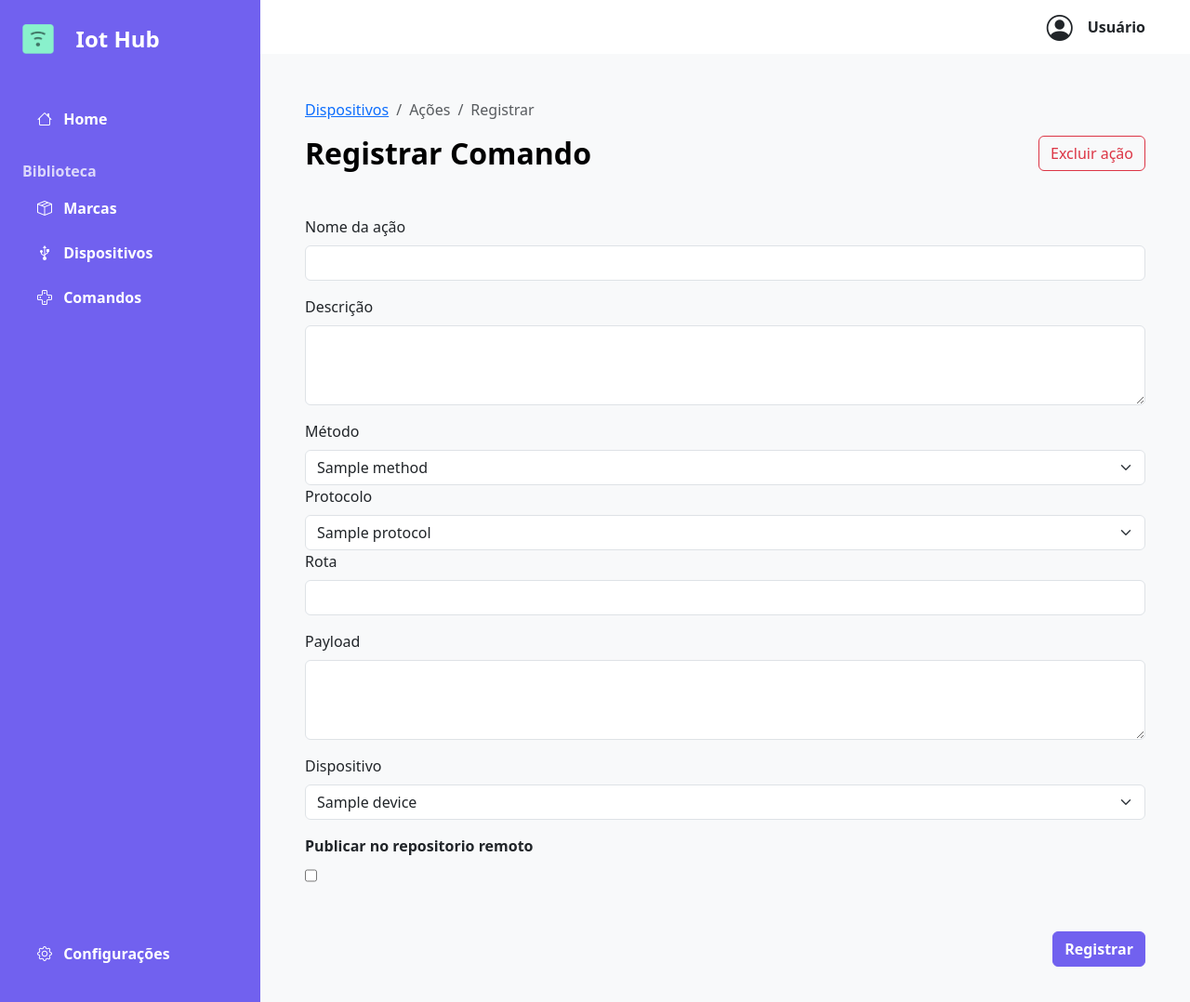
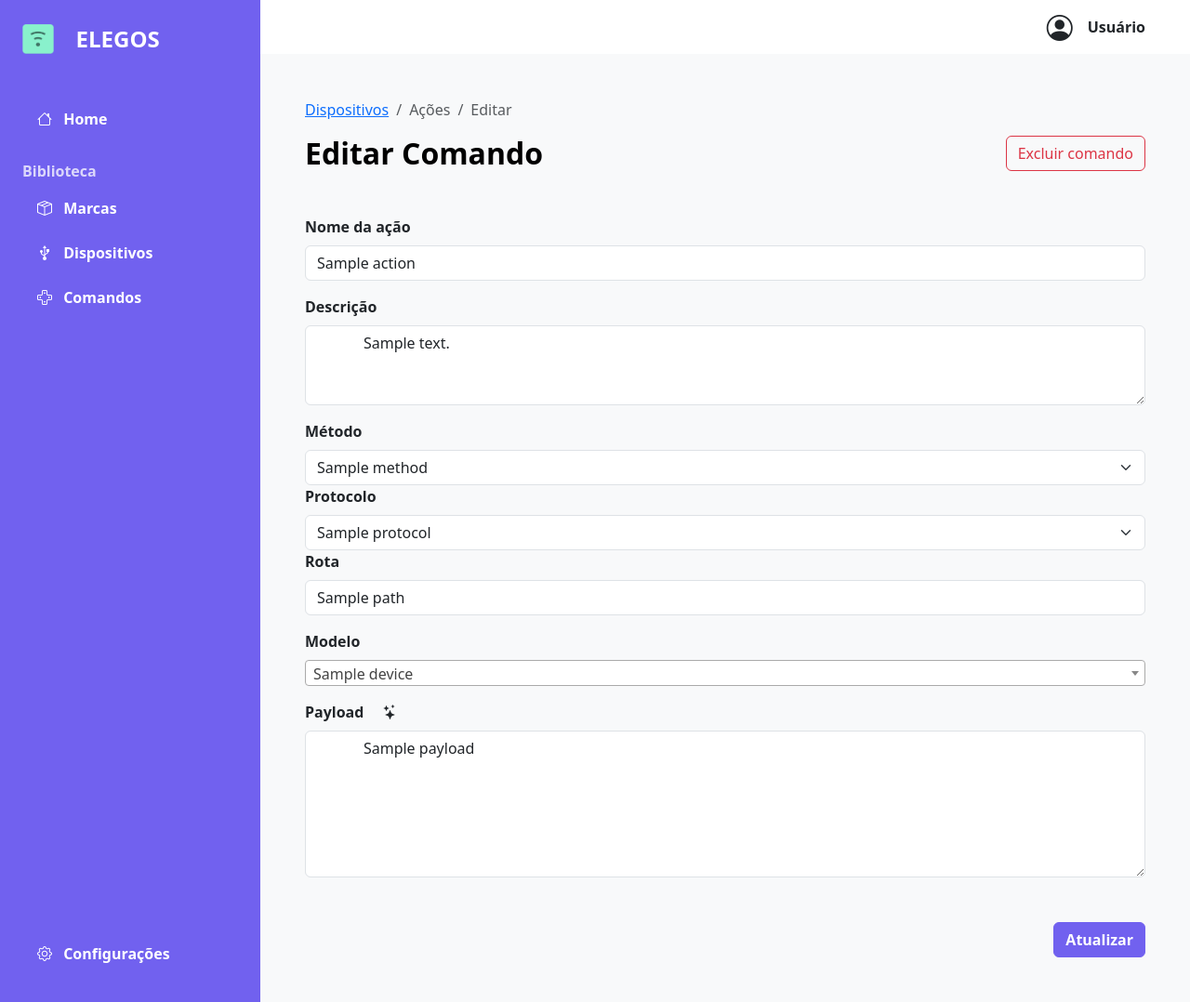
Before and after one commit to PcObserver/TCC-RaspClient, a Flask app: template templates/action/show.html in a window 1280 px wide. Shown: the whole page at 93% size. Run offline with Flask 3, Linux system fonts and the light colour scheme; the template is opened without the code that fills it: most values are stand-ins (such as "Sample title", 1, 10 or a date in 2020); some libraries are stand-ins or nearby versions.

Commit message:
fix update

```diff
--- a/models/action.py
+++ b/models/action.py
@@ -33,3 +33,4 @@ class Action(db.Model):
     connection_protocol = db.Column(db.Enum(ConnectionProtocol), default=ConnectionProtocol.HTTP)
     created_at = db.Column(db.TIMESTAMP, server_default=func.now())
     updated_at = db.Column(db.TIMESTAMP, server_default=func.now(), onupdate=func.now())
+    device = db.relationship("Device", backref="actions")
--- a/models/device.py
+++ b/models/device.py
@@ -13,6 +13,7 @@ class Device(db.Model):
     description = db.Column(db.String(100), nullable=False)
     created_at = db.Column(db.TIMESTAMP, server_default=func.now())
     updated_at = db.Column(db.TIMESTAMP, server_default=func.now(), onupdate=func.now())
+    brand = db.relationship("Brand", backref="devices")
 
     def to_dict(self):
         return {
--- a/static/styles/application.css
+++ b/static/styles/application.css
@@ -50,3 +50,7 @@
     opacity: 1;
     pointer-events: none;
 }
+
+.form-label {
+    font-weight: bold;
+}
--- a/templates/action/show.html
+++ b/templates/action/show.html
@@ -6,34 +6,37 @@
         <li class="breadcrumb-item active" aria-current="page"><a
                 href="{{url_for('application.home')}}">Dispositivos</a></li>
         <li class="breadcrumb-item active" aria-current="page">Ações</li>
-        <li class="breadcrumb-item active" aria-current="page">Registrar</li>
+        <li class="breadcrumb-item active" aria-current="page">Editar</li>
     </ol>
 </nav>
 <div class="d-flex justify-content-center">
     <div class="col">
-        <h2 class="fw-bold text-body-emphasis mb-5">Registrar Comando</h2>
+        <h2 class="fw-bold text-body-emphasis mb-5">Editar Comando</h2>
     </div>
     <div class="">
         <a class="btn btn-outline-danger" hx-delete="{{url_for('action.delete', action_id=action.id)}}" hx-target="body"
             hx-push-url="true">
-            Excluir ação
+            Excluir comando
         </a>
     </div>
 </div>
-<form action="{{ url_for('action.create', device_id=device_id)}}" method="POST">
+<form action="{{ url_for('action.update', action_id=action.id)}}" method="POST">
     <div class="mb-3">
         <label for="name" class="form-label">Nome da ação</label>
-        <input type="text" class="form-control" id="name" name="name" required>
+        <input type="text" class="form-control" id="name" name="name" value="{{action.name}}" required>
     </div>
     <div class="mb-3">
         <label for="description" class="form-label">Descrição</label>
-        <textarea class="form-control" id="description" name="description" rows="3" required></textarea>
+        <textarea class="form-control" id="description" name="description" rows="3" required>
+            {{action.description}}
+        </textarea>
     </div>
     <div>
         <label for="request_method" class="form-label">Método</label>
         <select class="form-select" id="request_method" name="request_method" required>
             {% for method in request_methods %}
-            <option value="{{method}}">{{method}}</option>
+            <option value="{{method}}" {{"selected=true" if method==action.request_method.value else "" }}>
+                {{method}}</option>
             {% endfor %}
         </select>
     </div>
@@ -41,34 +44,41 @@
         <label for="connection_protocol" class="form-label">Protocolo</label>
         <select class="form-select" id="connection_protocol" name="connection_protocol" required>
             {% for protocol in connection_protocols %}
-            <option value="{{protocol}}">{{protocol}}</option>
+            <option value="{{protocol}}" {{"selected=true" if protocol==action.connection_protocol.value else "" }}>
+                {{protocol}}
+            </option>
             {% endfor %}
         </select>
     </div>
 
     <div class="mb-3">
         <label for="path" class="form-label">Rota</label>
-        <input type="text" class="form-control" id="path" name="path" required>
+        <input type="text" class="form-control" id="path" name="path" value="{{action.path}}" required>
     </div>
     <div class="mb-3">
-        <label for="payload_data" class="form-label">Payload</label>
-        <textarea class="form-control" id="payload_data" name="payload_data" rows="3"></textarea>
-    </div>
-    <div class="mb-3">
-        <label for="device_id" class="form-label">Dispositivo</label>
-        <select class="form-select disabled" id="device_id" name="device_id">
-            {% for device in devices %}
-            <option value="{{device.id}}" {{"selected=true" if device.id==selected_device_id else "" }}>
-                {{device.name}}
-            </option>
-            {% endfor %}
+        <label for="device_model" class="form-label">Modelo</label>
+        <select class="form-select select2-devices" data-select2-id="devices" id="model" name="model" required>
+            <option value="{{action.device_id}}" selected="selectd">{{action.device.name}}</option>
         </select>
     </div>
     <div class="mb-3">
-        <label for="brand_name" class="form-label fw-bold">Publicar no repositorio remoto</label>
-        <input type="checkbox" class="form-check" id="brand_is_plublic" name="publish">
+        <label for="payload" class="form-label">Payload</label>
+        <span class="ms-3" onclick="prettyPrint()"><i class="bi bi-stars"></i></span>
+        <textarea class="form-control" id="payload" name="payload" rows="6">
+            {{action.payload}}
+        </textarea>
     </div>
     <div class="d-flex justify-content-end mt-5">
-        <button type="submit" class="btn btn-primary">Registrar</button>
+        <button type="submit" class="btn btn-primary">Atualizar</button>
     </div>
-    {% endblock %}
+    </div>
+</form>
+
+<script>
+    function prettyPrint() {
+        var payload = document.getElementById('payload').value;
+        var prettyPayload = JSON.stringify(JSON.parse(payload), null, 2);
+        document.getElementById('payload').value = prettyPayload;
+    }
+</script>
+{% endblock %}
--- a/templates/components/navbar.html
+++ b/templates/components/navbar.html
@@ -1,7 +1,7 @@
 <div class="d-flex flex-column flex-shrink-0 p-4 text-bg-dark bg-primary justify-content-between" style="width: 280px;">
   <a href="/" class="d-flex align-items-center mb-5 text-white text-decoration-none">
     <div class="bi pe-none me-2"><img src="{{ url_for('static',filename='images/logo.png') }}" height="32"></div>
-    <span class="fs-4 ms-3 fw-bold">Iot Hub</span>
+    <span class="fs-4 ms-3 fw-bold">ELEGOS</span>
   </a>
   <ul class="nav nav-pills flex-column mb-4">
     <li class="nav-item">
--- a/views/action.py
+++ b/views/action.py
@@ -59,12 +59,14 @@ def create():
 def show(action_id):
     action = Action.query.get(UUID(action_id))
     context = {
-        "action": action
+        "action": action,
+        "request_methods": [method.value for method in RequestMethod],
+        "connection_protocols": [protocol.value for protocol in ConnectionProtocol]
     }
     return render_template("action/show.html", **context)
 
 
-@action_blueprint.route("/action/<action_id>", methods=["PUT"])
+@action_blueprint.route("/action/<action_id>", methods=["POST"])
 def update(action_id):
     try:
         action = Action.query.get(UUID(action_id))
--- a/views/brand.py
+++ b/views/brand.py
@@ -50,17 +50,17 @@ def show(brand_id):
     return render_template("brand/show.html", **context)
 
 
-@brand_blueprint.route("/brand/<brand_id>", methods=["PUT"])
+@brand_blueprint.route("/brand/<brand_id>", methods=["POST"])
 def update(brand_id):
     try:
-        brand = Brand.query.get(brand_id)
+        brand = Brand.query.get(UUID(brand_id))
         brand.name = request.form.get("name")
         brand.prefix = request.form.get("prefix")
         db.session.commit()
         flash("Marca atualizada com sucesso", "success")
         return redirect(url_for("brand.show", brand_id=brand.id))
     except Exception as e:
-        flash(e)
+        flash(str(e), "danger")
         return redirect(url_for("brand.show", brand_id=brand.id))
 
 
```
Also changed, not shown: templates/action/new.html (+15 -5 lines), templates/brand/show.html (+5 -9 lines), templates/device/show.html (+16 -20 lines), views/device.py (+8 -6 lines).
